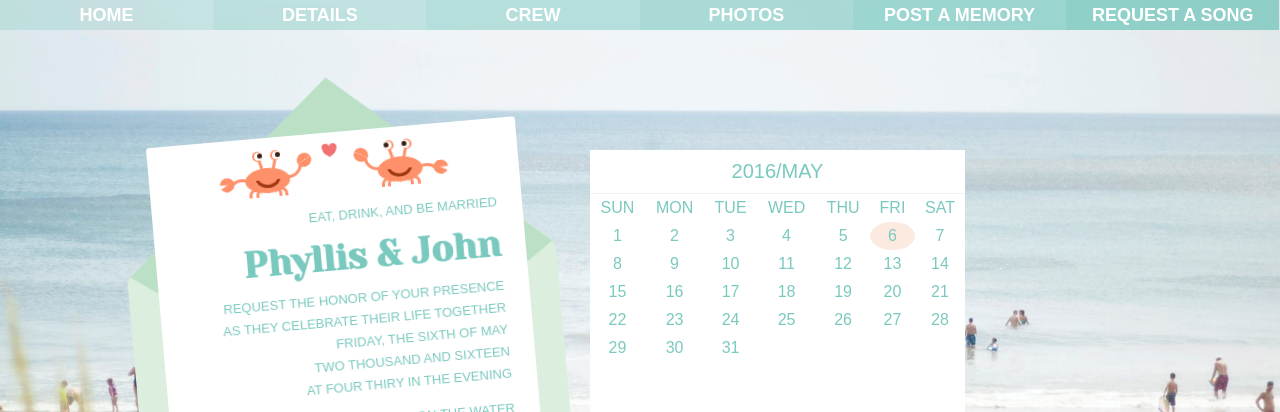
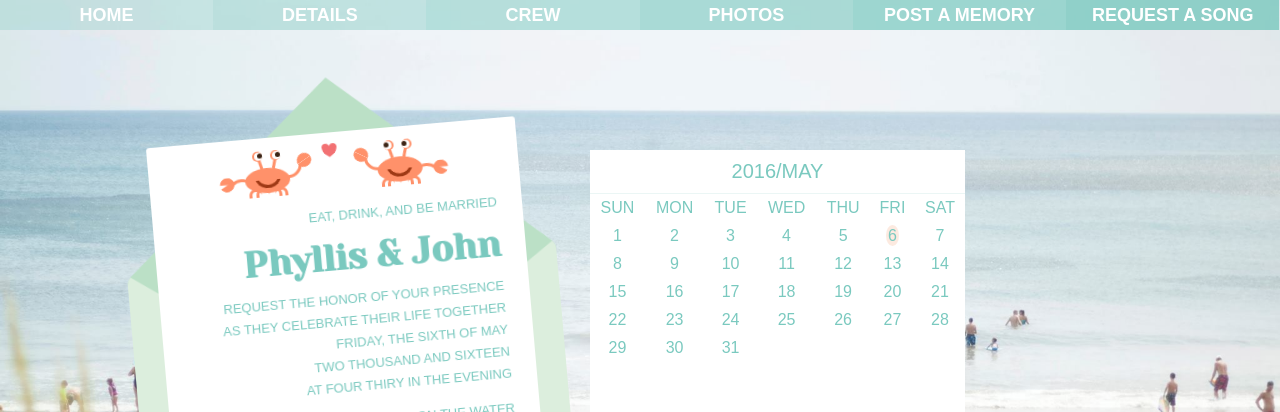
Before and after one commit to phyllisandjohn/phyllisandjohn.github.io, a Jekyll site: the page details/index.html, which Jekyll copies as it is, in a window 1280 px wide. Shown: the top 412 px of the page. Built offline with Jekyll 4.4.1, drawn with Linux system fonts in a browser that asks for light colours.

Commit message:
Update index.html

```diff
--- a/details/index.html
+++ b/details/index.html
@@ -94,8 +94,7 @@ td {
 .highlighted {
 	border-radius: 50%;
 	background: rgba(249,214,193,.5);
-	padding-left: 2px;
-	padding-right: 2px;
+	padding: 2px;
 }
 
 </style>
@@ -134,7 +133,7 @@ td {
 				<td>3</td>
 				<td>4</td>
 				<td>5</td>
-				<td class="highlighted">6</td>
+				<td><span class="highlighted">6</span></td>
 				<td>7</td>
 			</tr>
 			<tr>
```
